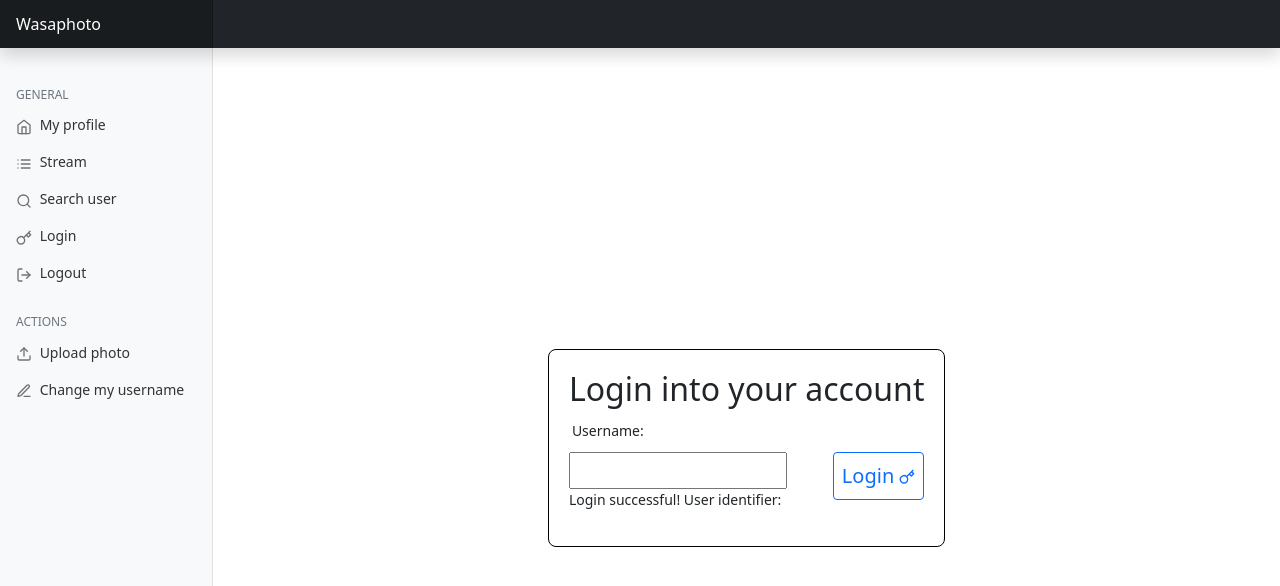
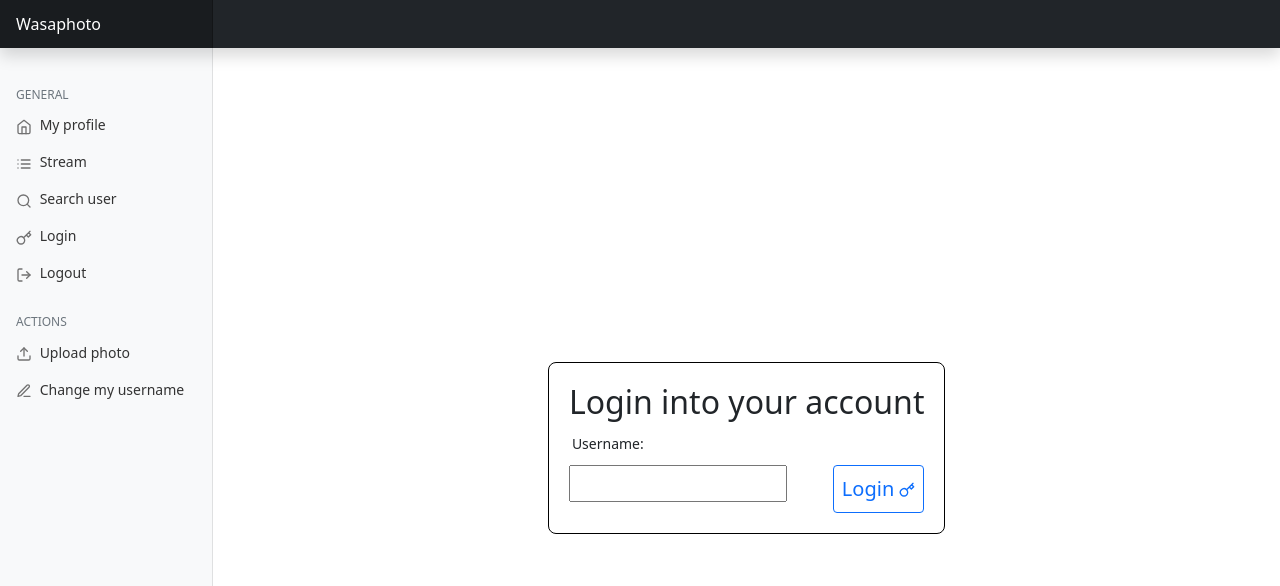
Before and after one commit to fertech02/Wasagram, a Vue app in the folder webui/: page / in a window 1280 px wide. Shown: the top 586 px of the page. Built offline with nearby package versions, Linux system fonts and the light colour scheme.

Commit message:
changed login

```diff
--- a/webui/src/views/LoginView.vue
+++ b/webui/src/views/LoginView.vue
@@ -12,7 +12,7 @@
                         <use href="/feather-sprite-v4.29.0.svg#key" />
                     </svg></button>
             </form>
-            <div v-if="Profile">
+            <div v-if=" Profile.uid != null && Profile.uid != '' ">
                 <p>Login successful! User identifier: {{ Profile.uid }}</p>
             </div>
         </div>
@@ -25,8 +25,8 @@ export default {
         return {
             username: "",
             Profile: {
-                uid: "",
-                username: "",
+                uid: '',
+                username: '',
             },
             loading: false,
         };
```
